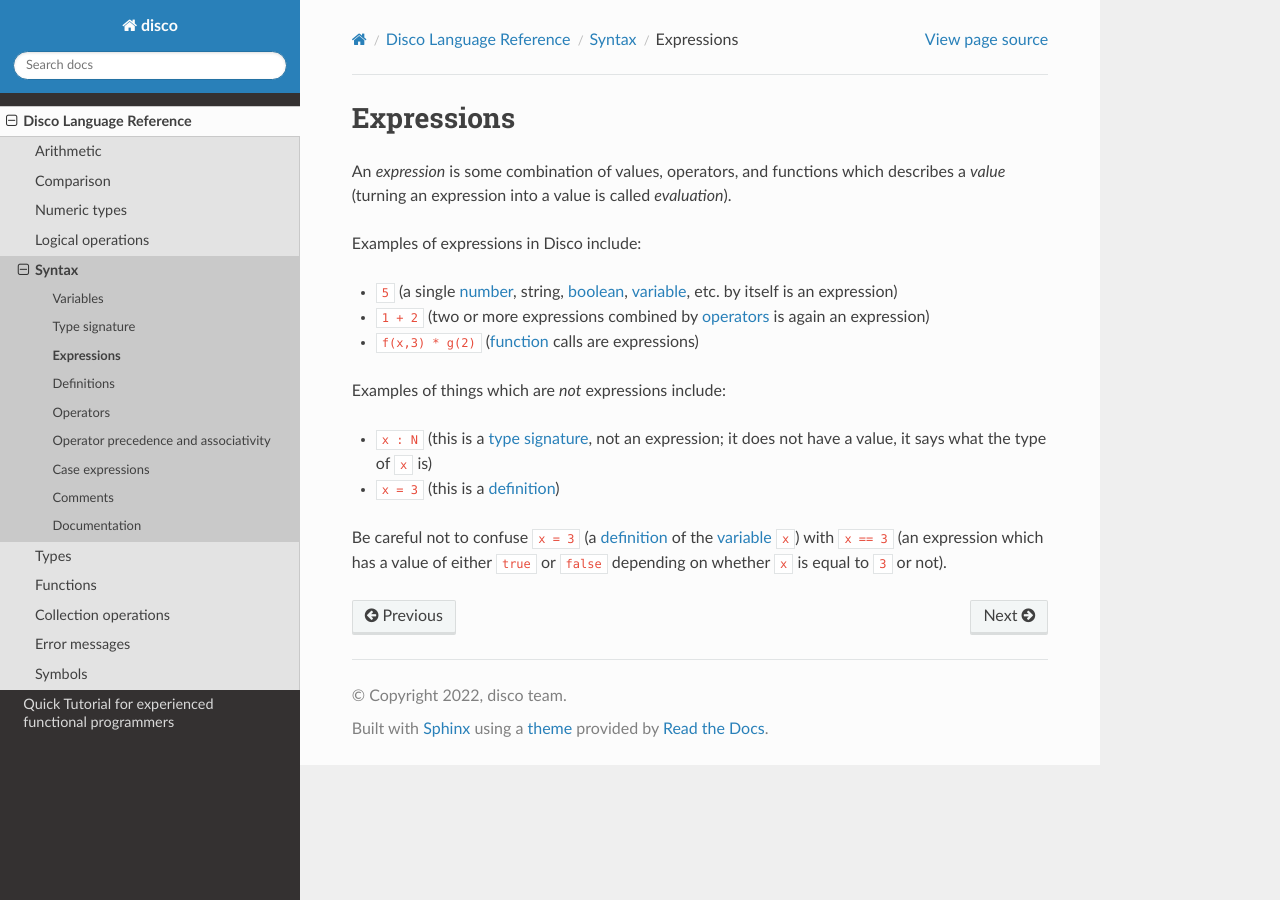
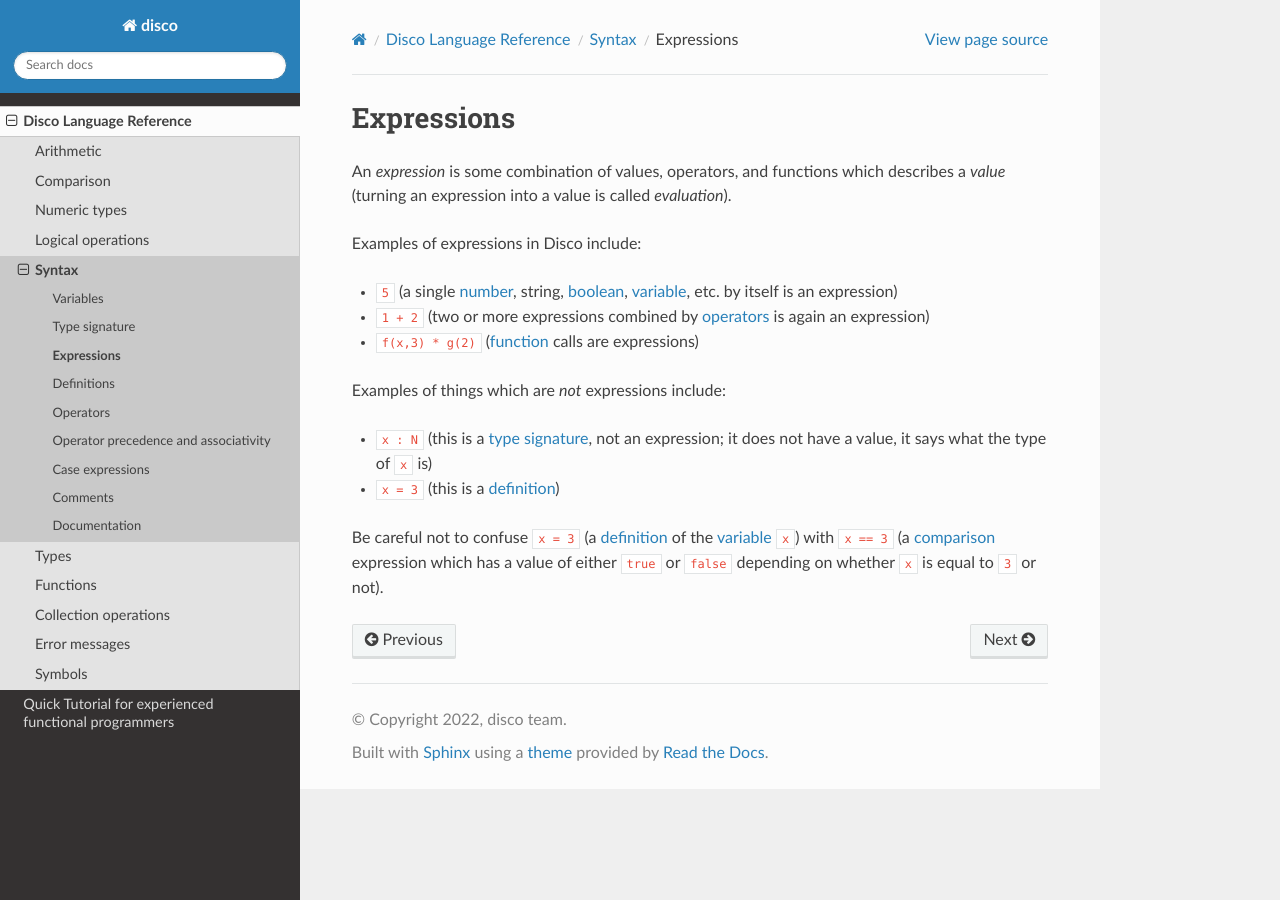
Before and after one commit to disco-lang/disco, a Sphinx documentation site: the page built from docs/reference/expression.rst, in a window 1280 px wide. Built offline with Sphinx 7.4.7 and the Read the Docs theme 2.0.0, drawn with Linux system fonts in a browser that asks for light colours; pages that are not in the unit, such as notebooks, are missing from menus.

Commit message:
add link to expression page

```diff
--- a/docs/reference/expression.rst
+++ b/docs/reference/expression.rst
@@ -21,6 +21,7 @@ Examples of things which are *not* expressions include:
 * ``x = 3`` (this is a :doc:`definition <definition>`)
 
 Be careful not to confuse ``x = 3`` (a :doc:`definition <definition>`
-of the :doc:`variable <variable>` ``x``) with ``x == 3`` (an
-expression which has a value of either ``true`` or ``false`` depending
-on whether ``x`` is equal to ``3`` or not).
+of the :doc:`variable <variable>` ``x``) with ``x == 3`` (a
+:doc:`comparison <compare>` expression which has a value of either
+``true`` or ``false`` depending on whether ``x`` is equal to ``3`` or
+not).
```
